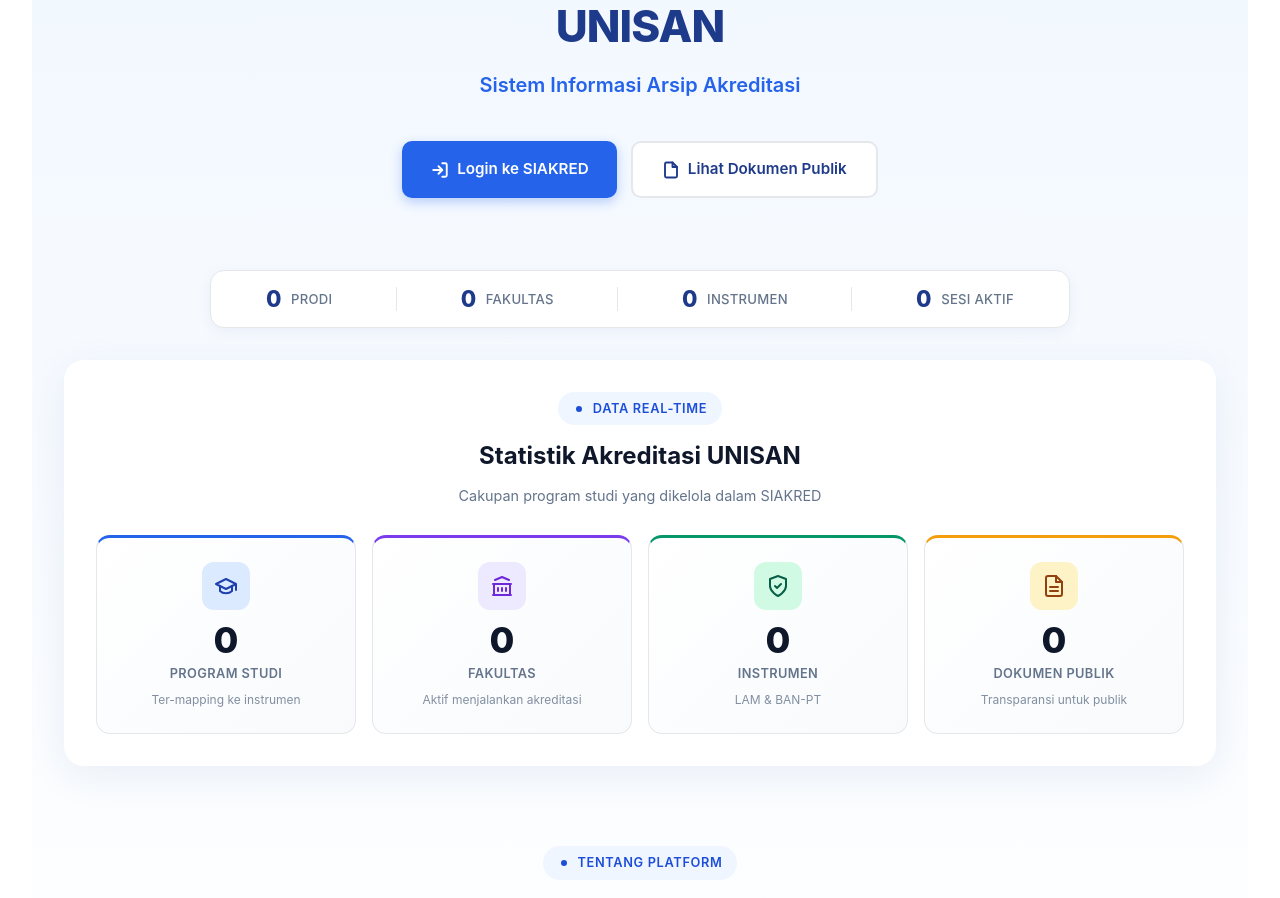
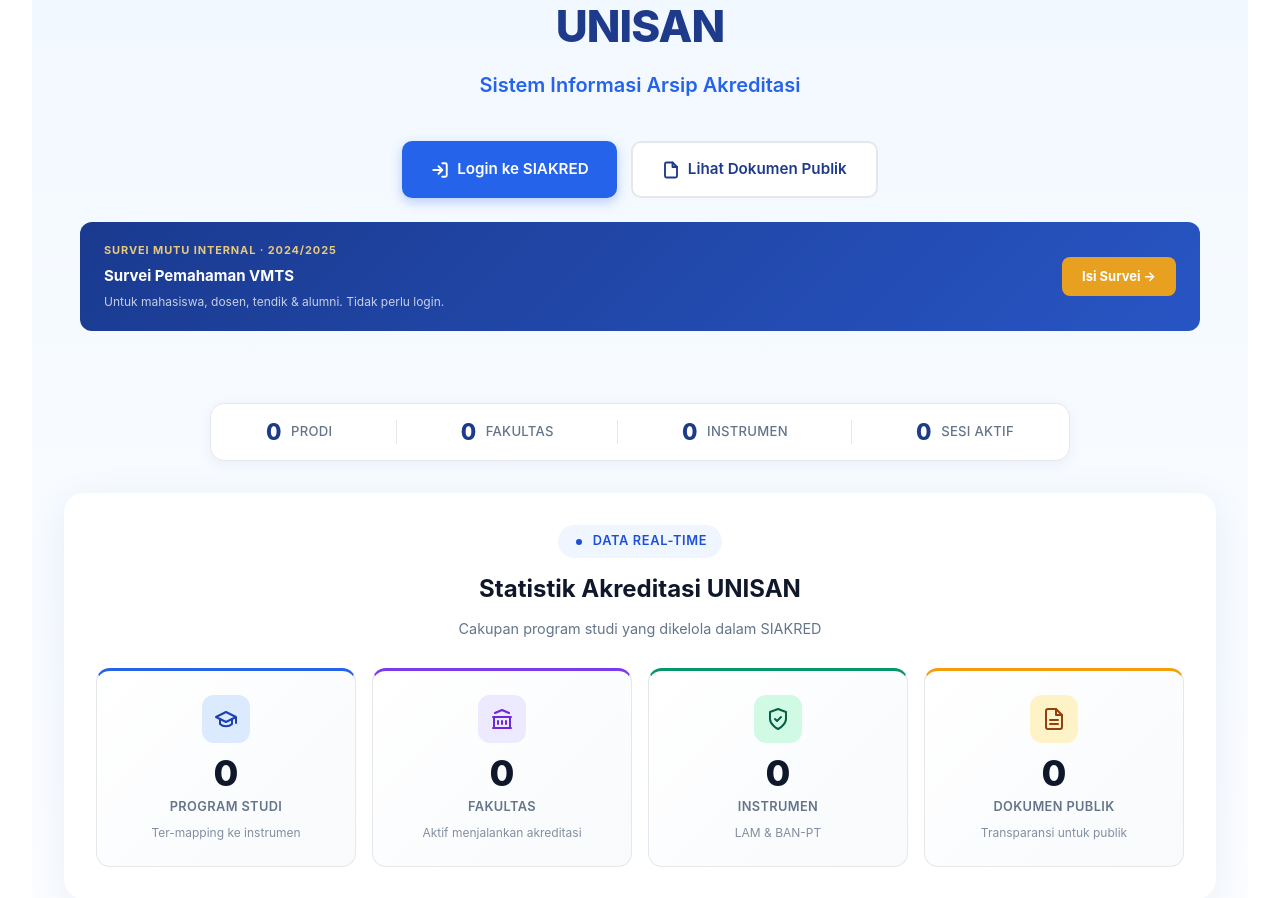
Before and after one commit to unisan-gtlo/akreditasi, a Django app: page / in a window 1280 px wide. Shown: the part 314-1212 px from the top of the page. Run offline with Django 5.2, Linux system fonts and the light colour scheme; data comes from the database, SQL or seed files in the repository; data that the repository does not hold is empty.

Commit message:
feat: tambah banner survei VMTS di landing page

```diff
--- a/core/views.py
+++ b/core/views.py
@@ -362,7 +362,7 @@ def _get_fakultas_list():
 def landing_page(request):
     """Landing publik SIAKRED. Hybrid: single page scroll dengan section lengkap."""
     from core.models import SiteProfile
-
+    site = SiteProfile.get_instance()
     profile = SiteProfile.get_instance()
     stats = _get_publik_stats()
     fakultas_list = _get_fakultas_list()
@@ -393,6 +393,7 @@ def landing_page(request):
         'stats': stats,
         'fakultas_list': fakultas_list,
         'dokumen_terbaru': dokumen_terbaru,
+        'site': site,
     }
     return render(request, 'landing/landing.html', context)
 
--- a/templates/landing/landing.html
+++ b/templates/landing/landing.html
@@ -740,7 +740,27 @@
                     <svg width="18" height="18" viewBox="0 0 24 24" fill="none" stroke="currentColor" stroke-width="2.5" stroke-linecap="round" stroke-linejoin="round"><path d="M14 2H6a2 2 0 0 0-2 2v16a2 2 0 0 0 2 2h12a2 2 0 0 0 2-2V8z"/><polyline points="14 2 14 8 20 8"/></svg>
                     Lihat Dokumen Publik
                 </a>
+
             </div>
+                <!-- Banner Survei VMTS -->
+            {% if site.survei_vmts_aktif %}
+            <div style="margin-top: 1.5rem; background: linear-gradient(135deg, #1a3a8f, #2855c4); border-radius: 12px; padding: 1.25rem 1.5rem; text-align: left; display: flex; align-items: center; gap: 1rem; flex-wrap: wrap;">
+                <div style="flex: 1; min-width: 200px;">
+                    <div style="font-size: 11px; font-weight: 700; color: #e8c87a; text-transform: uppercase; letter-spacing: 0.08em; margin-bottom: 4px;">
+                        Survei Mutu Internal · {{ site.survei_vmts_tahun_akademik }}
+                    </div>
+                    <div style="font-size: 15px; font-weight: 700; color: #fff; margin-bottom: 4px;">
+                        Survei Pemahaman VMTS
+                    </div>
+                    <div style="font-size: 12px; color: rgba(255,255,255,0.75);">
+                        Untuk mahasiswa, dosen, tendik & alumni. Tidak perlu login.
+                    </div>
+                </div>
+                <a href="{% url 'core:survei_vmts' %}" style="display: inline-flex; align-items: center; gap: 6px; background: #e8a020; color: #fff; padding: 9px 20px; border-radius: 8px; font-size: 13px; font-weight: 700; text-decoration: none; white-space: nowrap; flex-shrink: 0;">
+                    Isi Survei →
+                </a>
+            </div>
+            {% endif %}
 
 
         <!-- SECTION: SAMBUTAN REKTOR (12H) -->
```
Also changed, not shown: templates/landing/index.html (+20 -0 lines).
